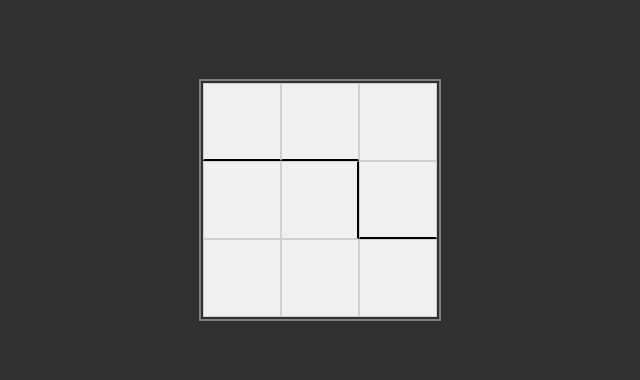
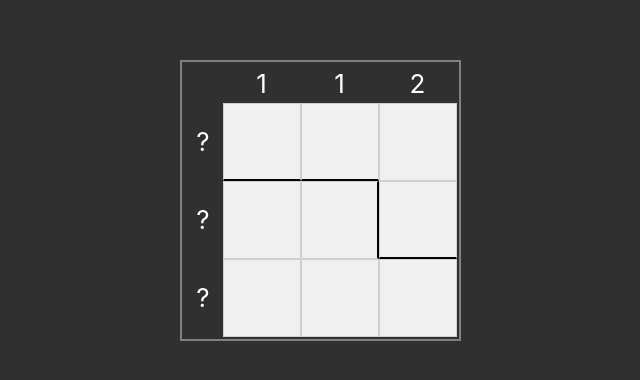
Before and after one commit to jpople/reactaquarium, a React (Create React App) app: page / in a window 1280 px wide. Shown: the part 200-580 px from the top of the page, without its empty margins (320-960 px from the left). Built offline with nearby package versions, Linux system fonts and the light colour scheme.

Commit message:
add column headings and allow squares to fill in on click

```diff
--- a/src/App.css
+++ b/src/App.css
@@ -24,6 +24,7 @@
 .puzzle-board {
   outline: 2px solid gray;
   outline-offset: 2px;
+  margin: 2px;
 }
 
 .puzzle-row {
@@ -42,3 +43,27 @@
   color: black;
   background-color: #f0f0f0;
 }
+
+.col-heading {
+  display: flex;
+  align-items: center;
+  justify-content: center;
+  width: 3em;
+  height: 1.5em;
+}
+.row-heading {
+  display: flex;
+  align-items: center;
+  justify-content: center;
+  height: 3em;
+  width: 1.5em;
+}
+
+#col-heading-holder {
+  display:flex;
+}
+
+#heading-frame-corner {
+  width: 1.5em;
+  height: 1.5em;
+}
--- a/src/App.js
+++ b/src/App.js
@@ -25,8 +25,7 @@ class Puzzle extends React.Component {
       containers: this.props.containerArray,
       solution: this.props.solutionArray,
       squareValues: Array(this.props.solutionArray.length).fill(false),
-      hasRightBorder: Array(this.props.solutionArray.length).fill(false),
-      hasBottomBorder: Array(this.props.solutionArray.length).fill(false)
+      correct: false,
     };
   }
   render() {
@@ -36,6 +35,7 @@ class Puzzle extends React.Component {
     }
     return (
       <div className="puzzle-board">
+        {this.renderColHeadings()}
         {rows}
       </div>
     )
@@ -47,16 +47,40 @@ class Puzzle extends React.Component {
     }
     return (
       <div className="puzzle-row" key={n}>
+        <div className="row-heading" key={n}>?
+        </div>
         {cells}
       </div>
     );
   }
 
+  renderColHeadings(){
+    let headings = [];
+    for(let i = 0; i < this.state.size; i ++) {
+      let sum = 0;
+      const col = getColumn(i, this.state.solution);
+      console.log(col)
+      for(let j = 0; j < col.length; j++) {
+        sum += col[j];
+      }
+      headings.push(
+        <div class="col-heading">{sum}</div>
+      );
+    }
+    return (
+      <div id="col-heading-holder">
+        <div id="heading-frame-corner"></div>
+        {headings}
+      </div>
+    )
+  }
+
   renderCell(n) {
     // ideally I'd like to have this border logic elsewhere so it only has to be run once
-    // other improvements:
+    // other improvements to make:
     // centered on cell border rather than being all inside one cell
     // fix corners somehow?
+    // am I going about this all wrong? should I be adding extra divs to be borders? can I draw divs partially overlapping other divs?
     const borderStyleString = "2px solid black";
     const coords = getCoords(n, this.state.containers);
     let borders = {};
@@ -70,9 +94,34 @@ class Puzzle extends React.Component {
     if(bottom) {
       borders.borderBottom = borderStyleString;
     }
+    if(this.state.squareValues[n]) {
+      borders.backgroundColor = "lightskyblue"
+    }
     return (
-      <div className="puzzle-square" key={n} style={borders}>{}</div>
+      <Cell
+      className="puzzle-square"
+      key={n}
+      style={borders}
+      onClick={() => this.handleCellClick(n)}
+      >
+        {}
+      </Cell>
     );
+  }
+  handleCellClick(n) {
+    const cells = this.state.squareValues.slice();
+    cells[n] = !cells[n];
+    this.setState({squareValues: cells});
+  }
+}
+
+class Cell extends React.Component {
+  render(){
+    return(
+      <div className="puzzle-square" style={this.props.style} onClick={() => this.props.onClick()}>
+
+      </div>
+    )
   }
 }
 
```
